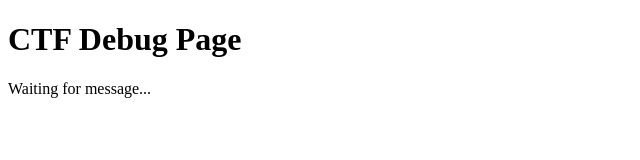
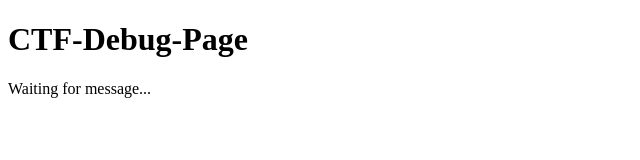
Before and after one commit to NishantDalvi014/flag38, a plain HTML site: page index.html in a window 1280 px wide. Shown: the full height of the page, 0-640 px from the left. Drawn offline with Linux system fonts and the light colour scheme.

Commit message:
Update index.html

```diff
--- a/index.html
+++ b/index.html
@@ -4,7 +4,7 @@
     <title>CTF Custom Tab</title>
   </head>
   <body>
-    <h1>CTF Debug Page</h1>
+    <h1>CTF-Debug-Page</h1>
     <p id="status">Waiting for message...</p>
 
 <script>
```
